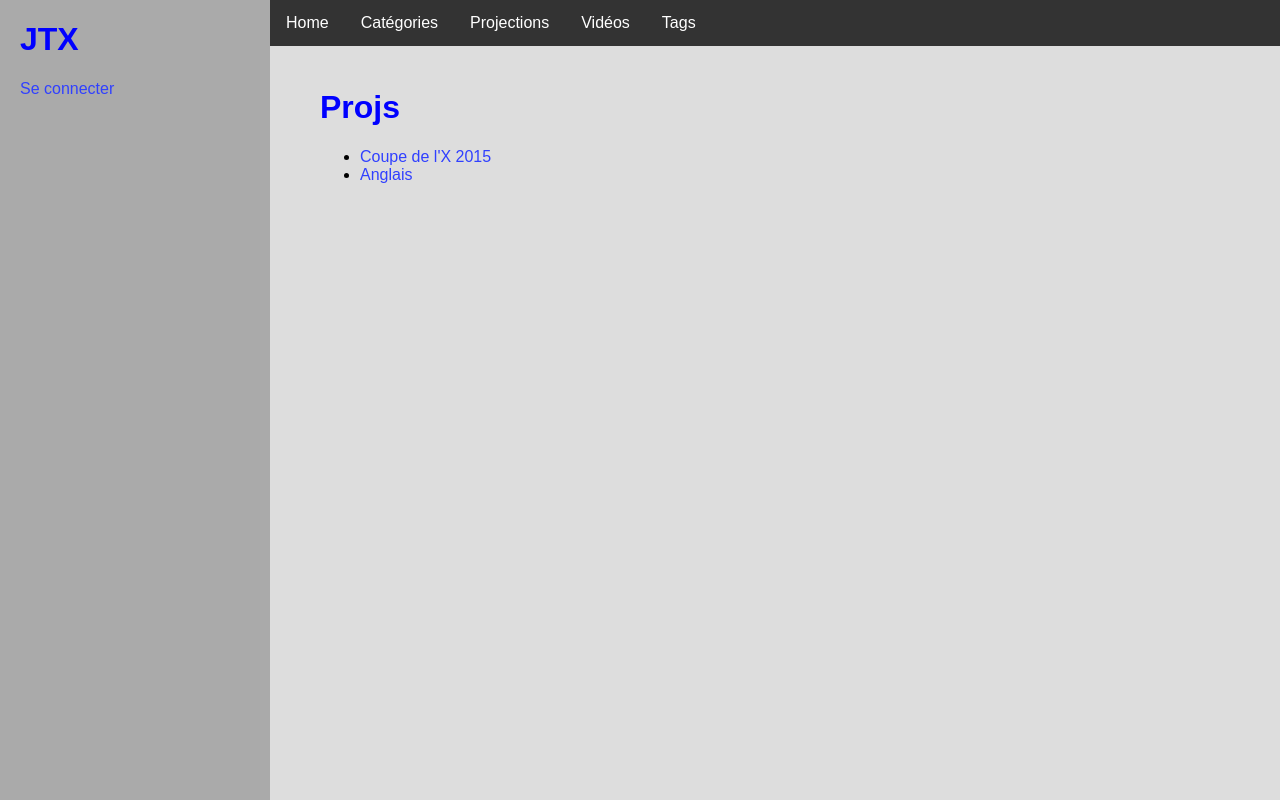
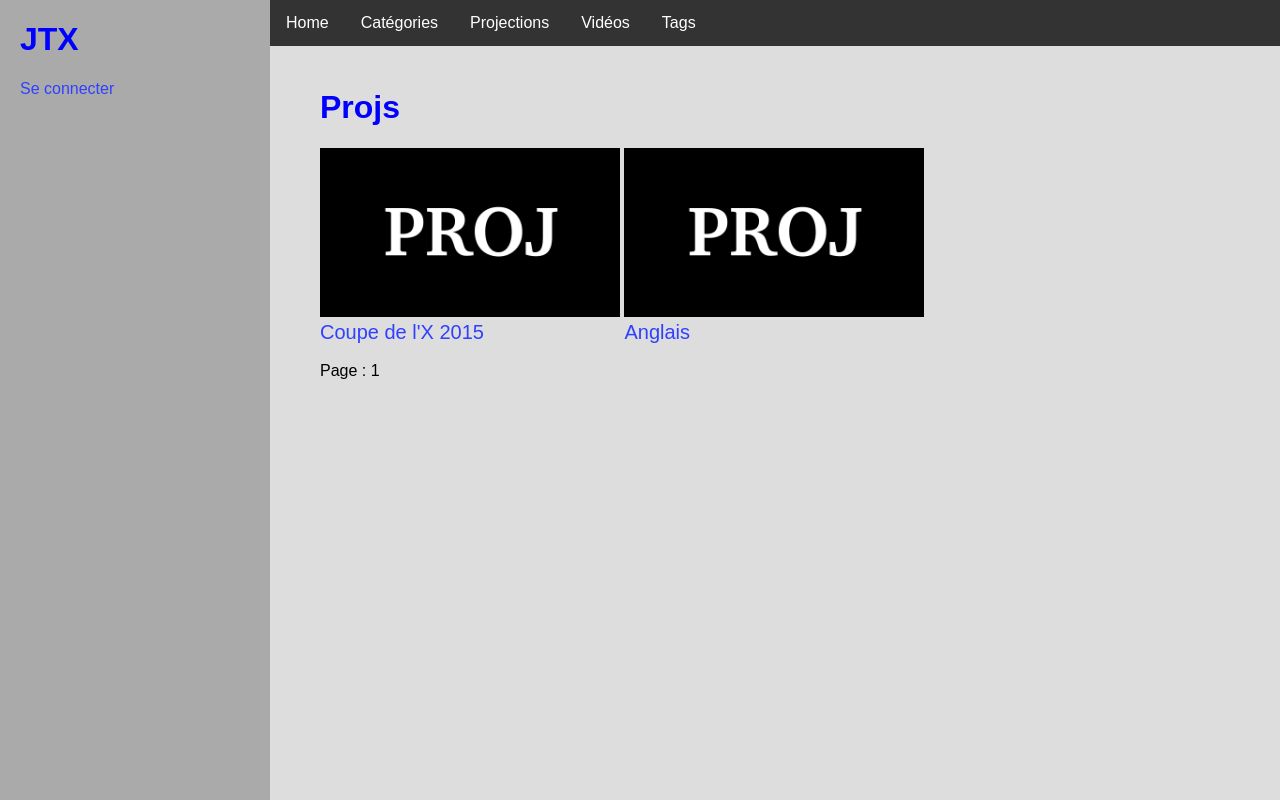
Before and after one commit to Binet-JTX/JTX, a Django app: page /projs/ in a window 1280 px wide. Run offline with Django 3.2, Linux system fonts and the light colour scheme; data comes from the database, SQL or seed files in the repository; both versions use the stored data as it was after the commit.

Commit message:
Pages for favorites and projs, and images for projs

```diff
--- a/videos/templates/projs.html
+++ b/videos/templates/projs.html
@@ -2,12 +2,26 @@
 {% block body %}
 
 {% if projs %}
+{% load static %}
 <h1>Projs</h1>
-	<ul>
 	{% for p in projs %}
-    <li><a href="{% url 'videos:proj' p.id %}">{{ p.titre }}</a></li>
+    <a href="{% url 'videos:proj' p.id %}">
+        <figure style="display:table-cell">
+            <img width="300px" src="{% static 'proj.png' %}"/>
+            <figcaption style="font-size:20px">{{p.titre}}</figcaption>
+        </figure>
+    </a>
 	{% endfor %}
-	</ul>
+
+    <br/><br/>
+    Page :
+    {% for p in pages %}
+        {% if p != page %}
+            <a href="{% url 'videos:projs_page' p %}">{{p}}</a>
+        {% else %}
+            {{p}}
+        {% endif %}
+    {% endfor %}
 
 {% else %}
     <p>Errors.</p>
--- a/videos/urls.py
+++ b/videos/urls.py
@@ -8,13 +8,15 @@ urlpatterns = [
     url(r'^$', views.index, name='index'),
     url(r'^login/$', auth_views.login, {'template_name':'login.html'}, name='login'),
     url(r'^logout/$', auth_views.logout, {'next_page': '/'}, name='logout'),
+    url(r'^projs/(?P<page>[0-9]+)/$', views.projs, name='projs_page'),
     url(r'^projs/$', views.projs, name='projs'),
     url(r'^proj/(?P<proj_id>[0-9]+)/$', views.proj, name='proj'),
     url(r'^categories/$', views.categories, name='categories'),
     url(r'^category/(?P<category_id>[0-9]+)/$', views.category, name='category'),
-    url(r'^videos/(?P<page_id>[0-9]+)/$', views.videos, name='videos_page'),
+    url(r'^videos/(?P<page>[0-9]+)/$', views.videos, name='videos_page'),
     url(r'^videos/$', views.videos, name='videos'),
     url(r'^video/(?P<video_id>[0-9]+)/$', views.video, name='video'),
+    url(r'^favorites/(?P<page>[0-9]+)/$', views.favorites, name='favorites_page'),
     url(r'^favorites/$', views.favorites, name='favorites'),
     url(r'^tags/$', views.tags, name='tags'),
     url(r'^tag/(?P<tag_id>[0-9]+)/$', views.tag, name='tag'),
--- a/videos/views.py
+++ b/videos/views.py
@@ -4,7 +4,7 @@ from django.core.urlresolvers import reverse
 
 from .models import *
 
-n_page = 5
+n_page = 4
 n_index = 5
 
 def index(request):
@@ -43,11 +43,16 @@ def category(request, category_id):
         return render(request, 'category.html', context)
     return index(request)
 
-def projs(request):
-    projs = Proj.objects.filter(category__public=True).all()
+def projs(request, page=1):
+    projs = Proj.objects.filter(category__public=True)
     if (request.user.is_authenticated):
-        projs = Proj.objects.all()
+        projs = Proj.objects
+    page = int(page)
+    nb_page = ((projs.count() - 1) // n_page) + 1
+    projs = projs.all()[(page - 1) * n_page:page * n_page]
     context = {
+        'page': page,
+        'pages': range(1, nb_page + 1),
         'projs': projs,
     }
     return render(request, 'projs.html', context)
@@ -63,26 +68,31 @@ def proj(request, proj_id):
         return render(request, 'proj.html', context)
     return index(request)
 
-def favorites(request):
+def favorites(request, page=1):
     if (request.user.is_authenticated):
         user = request.user
-        favorites = Favorite.objects.filter(user = user).all()
+        favorites = Favorite.objects.filter(user = user)
+        page = int(page)
+        nb_page = ((favorites.count() - 1) // n_page) + 1
+        favorites = favorites.all()[(page - 1) * n_page:page * n_page]
         context = {
+            'page': page,
+            'pages': range(1, nb_page + 1),
             'favorites': favorites,
         }
         return render(request, 'favorites.html', context)
     else:
         return index(request)
 
-def videos(request, page_id=1):
+def videos(request, page=1):
     videos = Video.objects.filter(public=True)
     if (request.user.is_authenticated):
         videos = Video.objects
-    page_id = int(page_id)
+    page = int(page)
     nb_page = ((videos.count() - 1) // n_page) + 1
-    videos = videos.all()[(page_id - 1) * n_page:page_id * n_page]
+    videos = videos.all()[(page - 1) * n_page:page * n_page]
     context = {
-        'page': page_id,
+        'page': page,
         'pages': range(1, nb_page + 1),
         'videos': videos,
     }
```
Also changed, not shown: videos/templates/favorites.html (+11 -0 lines), db.sqlite3, videos/static/category.png (added), videos/static/proj.png (added).
